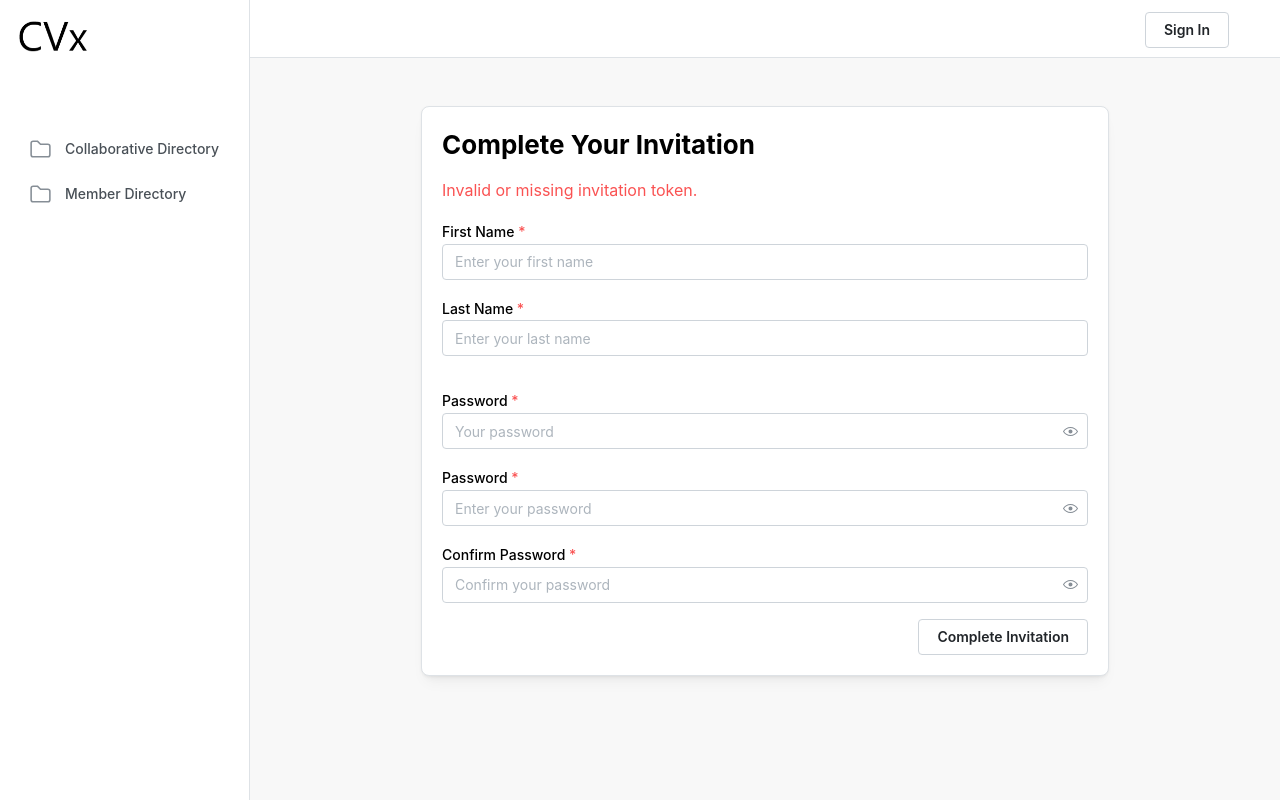
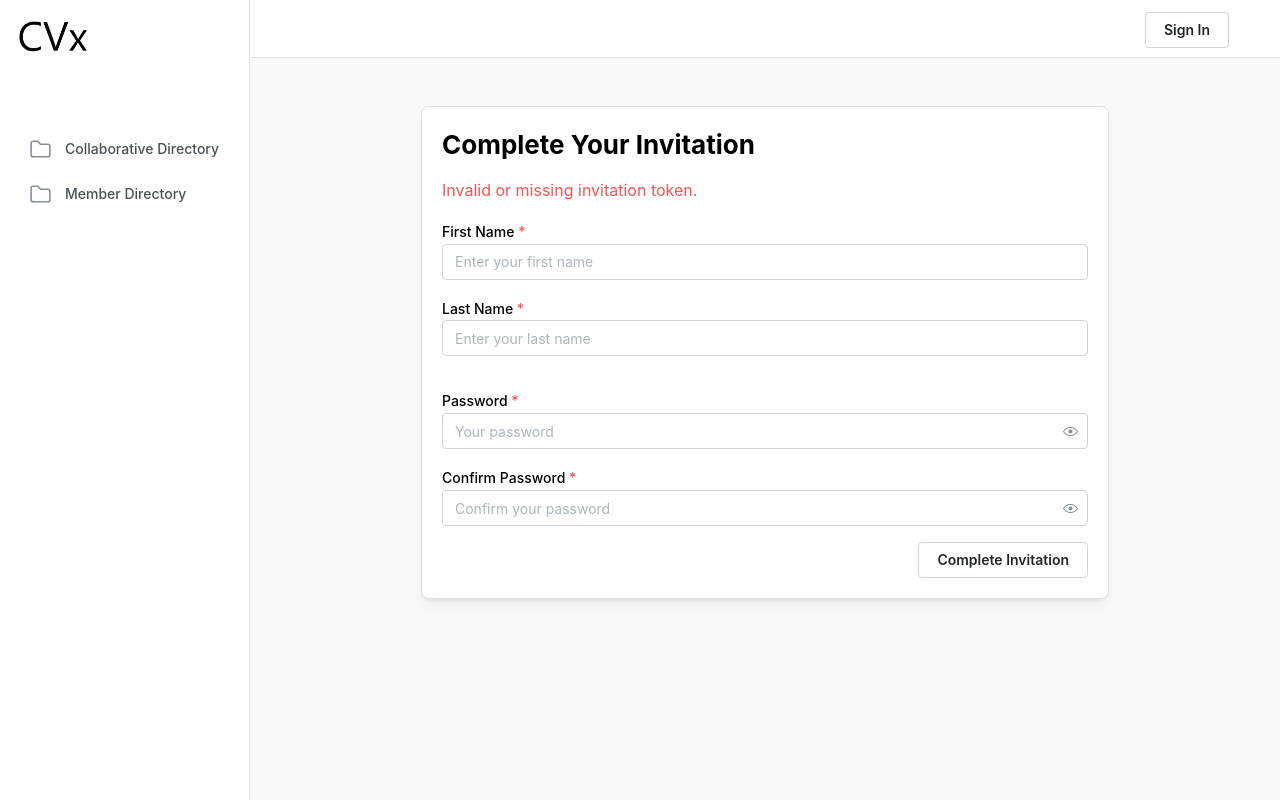
Before and after one commit to AlignedWorks/CVxMantineUI, a React (Vite) app: page /invite in a window 1280 px wide. Built offline with nearby package versions, Linux system fonts and the light colour scheme.

Commit message:
Remove extra PasswordInput

```diff
--- a/src/pages/Invite.page.tsx
+++ b/src/pages/Invite.page.tsx
@@ -161,13 +161,6 @@ export function Invite() {
                 </Popover.Dropdown>
               </Popover>
               <PasswordInput
-                label="Password"
-                placeholder="Enter your password"
-                value={password}
-                onChange={(e) => setPassword(e.currentTarget.value)}
-                required
-              />
-              <PasswordInput
                 label="Confirm Password"
                 placeholder="Confirm your password"
                 value={confirmPassword}
```
